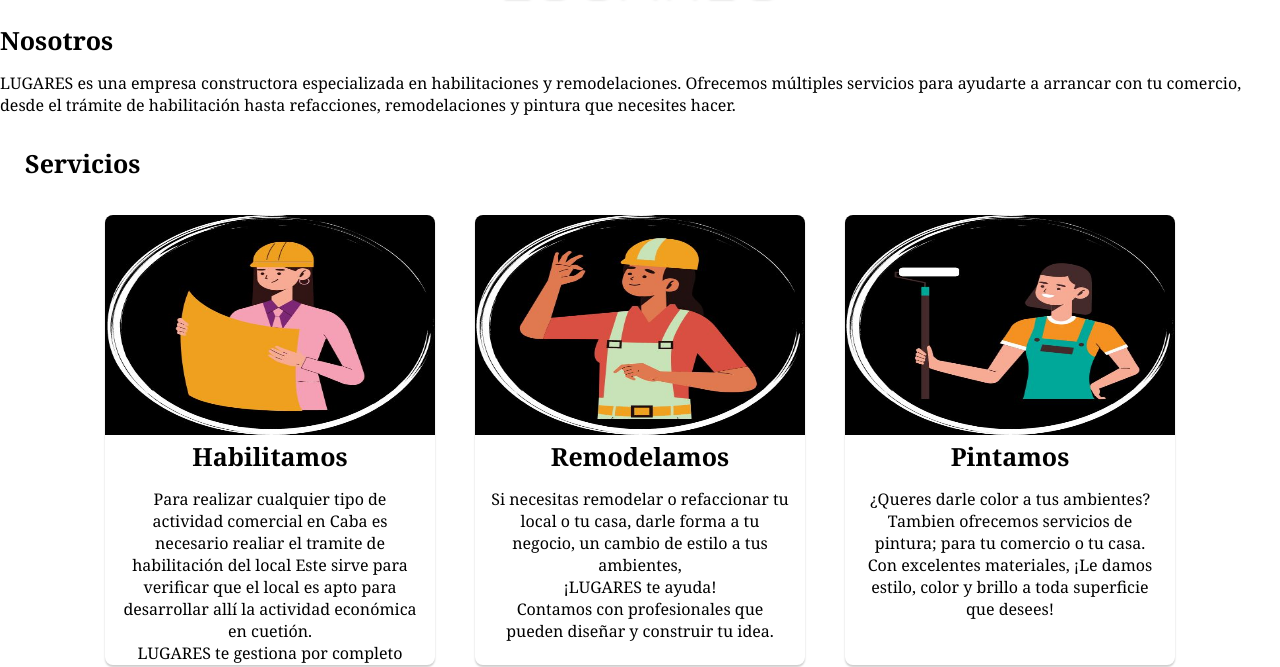
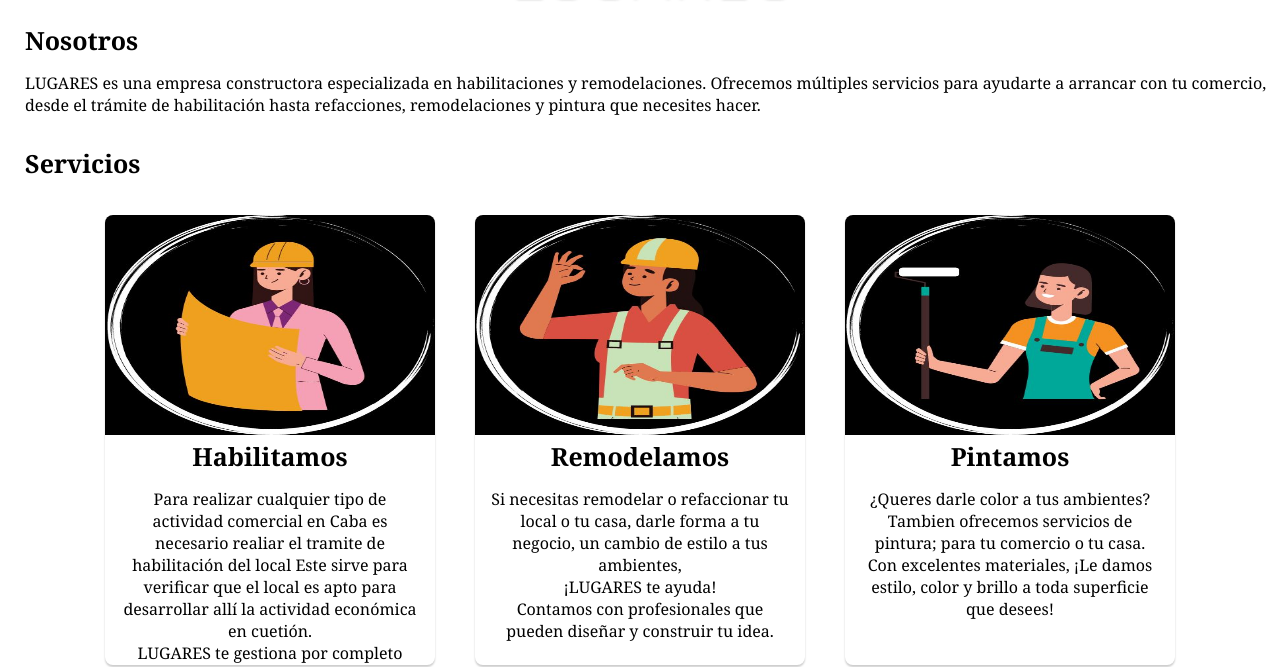
Before and after one commit to Ramaa09/Ramaa09.github.io, a plain HTML site: page index.html in a window 1280 px wide. Shown: the part 173-840 px from the top of the page. Drawn offline with Linux system fonts and the light colour scheme.

Commit message:
Add files via upload
añadiendo estilo final

```diff
--- a/estilos.css
+++ b/estilos.css
@@ -5,8 +5,12 @@
     padding:0;
     box-sizing: border-box;
 
+
 }
 
+section[id] {
+    scroll-margin-top: 120px;
+}
 body{
     background: white;
     width: 100%;
@@ -142,6 +146,12 @@ p{
     margin-top: 30px;
     margin-left: 25px;
 }
+
+.inicio{
+    font-family: 'Gill Sans', 'Gill Sans MT', Calibri, 'Trebuchet MS', sans-serif;
+    margin-left: 25px;
+   }
+
 #service{
     margin-top: 30px;
     margin-left: 25px;
@@ -237,9 +247,6 @@ p{
 
 /*Principal*/
 
-.inicio{
- font-family: 'Gill Sans', 'Gill Sans MT', Calibri, 'Trebuchet MS', sans-serif;
-}
 
 
 /*Footer*/
```
